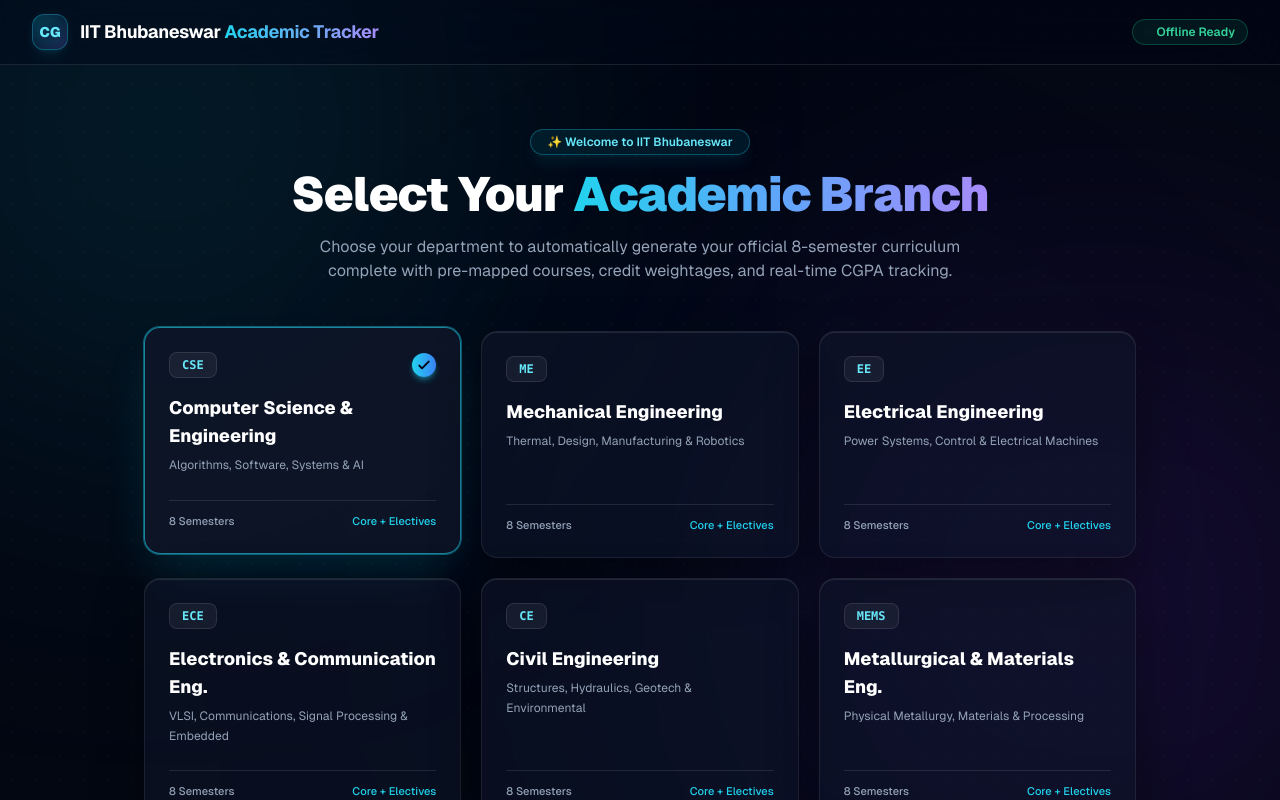
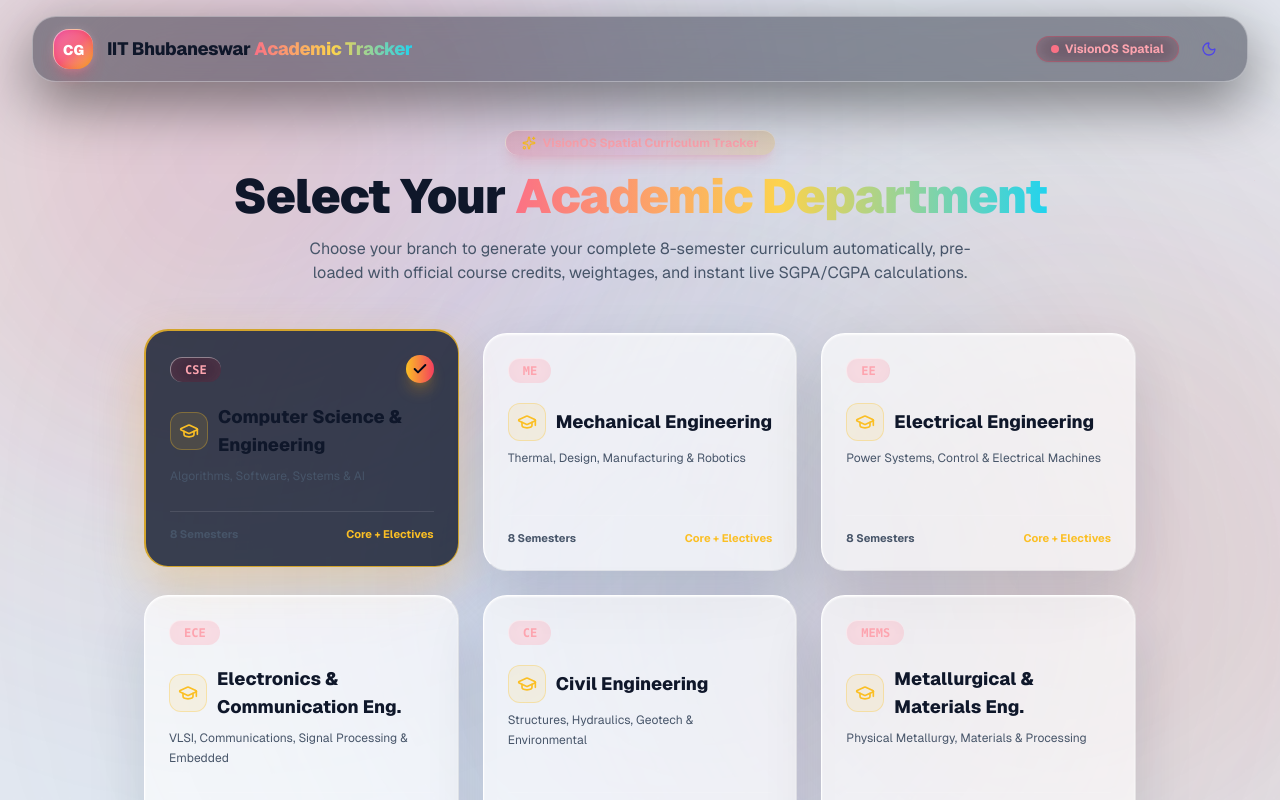
Before and after one commit to SusheelSagar4/iitbbs-cgpa-calculator, a Next.js app: page /dashboard in a window 1280 px wide. Shown: the top 800 px of the page. Built offline with nearby package versions, Linux system fonts and the light colour scheme.

Commit message:
Overhaul UI/UX to VisionOS Spatial Glassmorphism with 3D specular light bevels and floating sunset orbs

```diff
--- a/package.json
+++ b/package.json
@@ -11,6 +11,7 @@
   "dependencies": {
     "@supabase/ssr": "^0.12.3",
     "@supabase/supabase-js": "^2.110.8",
+    "lucide-react": "^1.27.0",
     "next": "14.2.35",
     "react": "^18",
     "react-dom": "^18"
--- a/src/app/dashboard/layout.tsx
+++ b/src/app/dashboard/layout.tsx
@@ -1,51 +1,68 @@
+import { ThemeProvider } from '@/components/ThemeProvider'
+import ThemeToggle from '@/components/ThemeToggle'
+
 export default function DashboardLayout({
   children,
 }: {
   children: React.ReactNode
 }) {
   return (
-    <div className="relative min-h-screen bg-[#030712] text-slate-100 selection:bg-cyan-500/30 selection:text-cyan-200">
-      {/* Ambient Radial Gradient Mesh Background */}
+    <ThemeProvider>
+      <div className="relative min-h-screen bg-[var(--bg-main)] text-[var(--text-main)] selection:bg-rose-500/30 selection:text-rose-200">
+        {/* Multi-Layered Glowing 3D Sunset Orbs Background (Reference Image 1) */}
         <div className="fixed inset-0 pointer-events-none z-0 overflow-hidden">
-        {/* Cyan Ambient Orb */}
-        <div className="absolute -top-40 -left-40 h-[600px] w-[600px] rounded-full bg-cyan-600/15 blur-[140px] animate-float-slow" />
-        {/* Violet Ambient Orb */}
-        <div className="absolute top-1/3 -right-40 h-[650px] w-[650px] rounded-full bg-purple-600/15 blur-[160px] animate-float-reverse" />
-        {/* Blue Center Glow */}
-        <div className="absolute -bottom-40 left-1/3 h-[700px] w-[700px] rounded-full bg-blue-600/10 blur-[180px] animate-pulse-glow" />
-        {/* Fine Grain Overlay */}
-        <div className="absolute inset-0 bg-[radial-gradient(rgba(255,255,255,0.03)_1px,transparent_1px)] [background-size:24px_24px] opacity-70" />
+          {/* Sunset Magenta/Pink Glowing Orb */}
+          <div className="absolute -top-32 -left-32 h-[650px] w-[650px] rounded-full bg-gradient-to-br from-pink-500/30 via-rose-600/20 to-orange-500/30 blur-[130px] animate-orb-1 opacity-80" />
+
+          {/* Sunset Orange/Gold Glowing Orb */}
+          <div className="absolute top-1/4 -right-40 h-[700px] w-[700px] rounded-full bg-gradient-to-br from-amber-400/25 via-orange-500/20 to-rose-600/25 blur-[150px] animate-orb-2 opacity-75" />
+
+          {/* Deep Cyan/Violet Center Orb */}
+          <div className="absolute -bottom-40 left-1/4 h-[750px] w-[750px] rounded-full bg-gradient-to-br from-cyan-500/20 via-blue-600/20 to-purple-600/25 blur-[170px] animate-orb-pulse opacity-70" />
+
+          {/* VisionOS Subtle Geometric Concentric Rings (Reference Image 1) */}
+          <div className="absolute top-12 left-1/2 -translate-x-1/2 h-[800px] w-[800px] rounded-full border border-white/[0.04] pointer-events-none" />
+          <div className="absolute top-24 left-1/2 -translate-x-1/2 h-[600px] w-[600px] rounded-full border border-white/[0.03] pointer-events-none" />
+
+          {/* Soft Mesh Overlay */}
+          <div className="absolute inset-0 bg-[radial-gradient(rgba(255,255,255,0.04)_1px,transparent_1px)] [background-size:28px_28px]" />
         </div>
 
-      {/* Sticky Glass Navigation Header */}
-      <header className="sticky top-0 z-40 border-b border-white/10 bg-slate-950/40 backdrop-blur-2xl transition-all">
-        <div className="mx-auto flex max-w-7xl items-center justify-between px-4 py-3.5 sm:px-6 lg:px-8">
-          <div className="flex items-center gap-3">
-            {/* Brand Glass Icon */}
-            <div className="relative flex h-9 w-9 items-center justify-center rounded-xl border border-cyan-400/30 bg-gradient-to-br from-cyan-500/20 via-blue-500/10 to-violet-500/20 text-sm font-black text-cyan-300 shadow-lg shadow-cyan-500/10">
+        {/* Floating VisionOS Navigation Capsule (Reference Image 3) */}
+        <div className="sticky top-4 z-40 mx-auto max-w-7xl px-4 sm:px-6 lg:px-8">
+          <header className="rounded-3xl border-t border-l border-white/35 border-r border-b border-white/10 bg-slate-950/40 backdrop-blur-3xl shadow-[0_20px_60px_rgba(0,0,0,0.5)] transition-all duration-300">
+            <div className="flex items-center justify-between px-5 py-3">
+              <div className="flex items-center gap-3.5">
+                {/* 3D Glossy Sunset Brand Capsule */}
+                <div className="relative flex h-10 w-10 items-center justify-center rounded-2xl border-t border-l border-white/50 bg-gradient-to-br from-pink-500 via-rose-500 to-amber-500 text-sm font-black text-white shadow-lg shadow-rose-500/30">
                   <span className="relative z-10">CG</span>
-              <div className="absolute inset-0 rounded-xl bg-cyan-400/10 blur-sm" />
+                  <div className="absolute inset-0 rounded-2xl bg-white/20 blur-sm" />
                 </div>
                 <div>
-              <h1 className="text-base font-bold tracking-tight text-white sm:text-lg">
-                IIT Bhubaneswar <span className="bg-gradient-to-r from-cyan-400 to-violet-400 bg-clip-text text-transparent">Academic Tracker</span>
+                  <h1 className="text-base font-extrabold tracking-tight text-[var(--text-main)] sm:text-lg">
+                    IIT Bhubaneswar <span className="bg-gradient-to-r from-rose-400 via-amber-300 to-cyan-400 bg-clip-text text-transparent">Academic Tracker</span>
                   </h1>
                 </div>
               </div>
 
-          <div className="flex items-center gap-2">
-            <span className="inline-flex items-center gap-1.5 rounded-full border border-emerald-500/30 bg-emerald-500/10 px-3 py-1 text-xs font-semibold text-emerald-400 backdrop-blur-md">
-              <span className="h-1.5 w-1.5 rounded-full bg-emerald-400 animate-ping" />
-              Offline Ready
+              <div className="flex items-center gap-3">
+                <span className="hidden sm:inline-flex items-center gap-1.5 rounded-full border border-rose-500/30 bg-rose-500/10 px-3.5 py-1 text-xs font-bold text-rose-300 backdrop-blur-md shadow-sm">
+                  <span className="h-2 w-2 rounded-full bg-rose-400 animate-ping" />
+                  VisionOS Spatial
                 </span>
+
+                {/* Sun / Moon Theme Toggle */}
+                <ThemeToggle />
               </div>
             </div>
           </header>
+        </div>
 
         {/* Main Content Area */}
         <main className="relative z-10 mx-auto max-w-7xl px-4 py-8 sm:px-6 lg:px-8">
           {children}
         </main>
       </div>
+    </ThemeProvider>
   )
 }
--- a/src/app/globals.css
+++ b/src/app/globals.css
@@ -2,16 +2,39 @@
 @tailwind components;
 @tailwind utilities;
 
+/* VisionOS & Sunset Glassmorphism Design System Variables */
 :root {
-  --background: #030712;
-  --foreground: #f9fafb;
+  --bg-main: #060919;
+  --text-main: #f8fafc;
+  --text-muted: #94a3b8;
+  --vision-glass-bg: rgba(15, 23, 42, 0.45);
+  --vision-glass-border-top: rgba(255, 255, 255, 0.35);
+  --vision-glass-border-bottom: rgba(255, 255, 255, 0.08);
+  --vision-glass-panel-bg: rgba(6, 12, 28, 0.75);
+  --vision-glass-shadow: 0 30px 80px rgba(0, 0, 0, 0.6), inset 0 1px 1px rgba(255, 255, 255, 0.25);
+  --glass-input-bg: rgba(15, 23, 42, 0.5);
+  --glass-input-border: rgba(255, 255, 255, 0.15);
+}
+
+.light {
+  --bg-main: #e2e8f0;
+  --text-main: #0f172a;
+  --text-muted: #475569;
+  --vision-glass-bg: rgba(255, 255, 255, 0.65);
+  --vision-glass-border-top: rgba(255, 255, 255, 0.9);
+  --vision-glass-border-bottom: rgba(0, 0, 0, 0.06);
+  --vision-glass-panel-bg: rgba(255, 255, 255, 0.85);
+  --vision-glass-shadow: 0 25px 60px rgba(15, 23, 42, 0.12), inset 0 1px 2px rgba(255, 255, 255, 0.8);
+  --glass-input-bg: rgba(255, 255, 255, 0.75);
+  --glass-input-border: rgba(0, 0, 0, 0.12);
 }
 
 body {
-  color: var(--foreground);
-  background: var(--background);
+  color: var(--text-main);
+  background: var(--bg-main);
   font-family: var(--font-geist-sans), system-ui, -apple-system, BlinkMacSystemFont, 'Segoe UI', Roboto, sans-serif;
   overflow-x: hidden;
+  transition: background-color 0.4s ease, color 0.4s ease;
 }
 
 /* Custom Scrollbar for Glass Containers */
@@ -20,48 +43,53 @@
   height: 6px;
 }
 ::-webkit-scrollbar-track {
-  background: rgba(3, 7, 18, 0.4);
+  background: transparent;
 }
 ::-webkit-scrollbar-thumb {
-  background: rgba(255, 255, 255, 0.15);
+  background: rgba(255, 255, 255, 0.2);
   border-radius: 9999px;
 }
 ::-webkit-scrollbar-thumb:hover {
-  background: rgba(255, 255, 255, 0.3);
+  background: rgba(255, 255, 255, 0.4);
 }
 
-/* Ambient Radial Glow & Float Animations */
-@keyframes floatSlow {
+/* Vibrant 3D Floating Sunset Orbs Animations */
+@keyframes orbFloat1 {
   0%, 100% {
-    transform: translate(0, 0) scale(1);
+    transform: translate(0, 0) scale(1) rotate(0deg);
   }
-  50% {
-    transform: translate(30px, -20px) scale(1.08);
+  33% {
+    transform: translate(40px, -50px) scale(1.12) rotate(120deg);
+  }
+  66% {
+    transform: translate(-30px, 30px) scale(0.92) rotate(240deg);
   }
 }
 
-@keyframes floatReverse {
+@keyframes orbFloat2 {
   0%, 100% {
-    transform: translate(0, 0) scale(1);
+    transform: translate(0, 0) scale(1) rotate(0deg);
   }
   50% {
-    transform: translate(-25px, 25px) scale(0.95);
+    transform: translate(-50px, 40px) scale(1.15) rotate(-180deg);
   }
 }
 
-@keyframes pulseGlow {
+@keyframes orbPulse {
   0%, 100% {
-    opacity: 0.4;
+    opacity: 0.55;
+    transform: scale(1);
   }
   50% {
-    opacity: 0.7;
+    opacity: 0.85;
+    transform: scale(1.08);
   }
 }
 
 @keyframes modalScale {
   0% {
     opacity: 0;
-    transform: scale(0.95) translateY(10px);
+    transform: scale(0.94) translateY(12px);
   }
   100% {
     opacity: 1;
@@ -69,90 +97,94 @@
   }
 }
 
-.animate-float-slow {
-  animation: floatSlow 18s ease-in-out infinite;
+.animate-orb-1 {
+  animation: orbFloat1 20s ease-in-out infinite;
 }
 
-.animate-float-reverse {
-  animation: floatReverse 22s ease-in-out infinite;
+.animate-orb-2 {
+  animation: orbFloat2 26s ease-in-out infinite;
 }
 
-.animate-pulse-glow {
-  animation: pulseGlow 6s ease-in-out infinite;
+.animate-orb-pulse {
+  animation: orbPulse 8s ease-in-out infinite;
 }
 
 .animate-modal-scale {
   animation: modalScale 0.25s cubic-bezier(0.16, 1, 0.3, 1) forwards;
 }
 
-/* Glassmorphism Design System Utilities */
+/* VisionOS & Neumorphic Glassmorphism Utility Classes */
 @layer components {
-  .glass-card {
-    background: rgba(15, 23, 42, 0.55);
-    backdrop-filter: blur(20px);
-    -webkit-backdrop-filter: blur(20px);
-    border: 1px solid rgba(255, 255, 255, 0.08);
-    box-shadow: 0 20px 50px rgba(0, 0, 0, 0.4), inset 0 1px 0 rgba(255, 255, 255, 0.1);
+  /* VisionOS Spatial Glass Card with Specular Bevel Edge */
+  .vision-glass-card {
+    background: var(--vision-glass-bg);
+    backdrop-filter: blur(36px) saturate(160%);
+    -webkit-backdrop-filter: blur(36px) saturate(160%);
+    border-top: 1px solid var(--vision-glass-border-top);
+    border-left: 1px solid var(--vision-glass-border-top);
+    border-right: 1px solid var(--vision-glass-border-bottom);
+    border-bottom: 1px solid var(--vision-glass-border-bottom);
+    box-shadow: var(--vision-glass-shadow);
+    transition: all 0.35s cubic-bezier(0.16, 1, 0.3, 1);
   }
 
-  .glass-card-hover {
-    transition: all 0.3s cubic-bezier(0.16, 1, 0.3, 1);
+  .vision-glass-card-hover:hover {
+    transform: translateY(-4px) scale(1.005);
+    box-shadow: 0 40px 90px rgba(0, 0, 0, 0.65), inset 0 1px 2px rgba(255, 255, 255, 0.4);
+    border-top-color: rgba(255, 255, 255, 0.6);
+    border-left-color: rgba(255, 255, 255, 0.6);
   }
 
-  .glass-card-hover:hover {
-    transform: translateY(-3px);
-    border-color: rgba(255, 255, 255, 0.18);
-    box-shadow: 0 25px 60px rgba(0, 0, 0, 0.5), inset 0 1px 0 rgba(255, 255, 255, 0.2);
-  }
-
-  .glass-panel {
-    background: rgba(3, 7, 18, 0.75);
-    backdrop-filter: blur(24px);
-    -webkit-backdrop-filter: blur(24px);
-    border: 1px solid rgba(255, 255, 255, 0.12);
-    box-shadow: 0 25px 70px rgba(0, 0, 0, 0.6);
+  .vision-glass-panel {
+    background: var(--vision-glass-panel-bg);
+    backdrop-filter: blur(40px) saturate(180%);
+    -webkit-backdrop-filter: blur(40px) saturate(180%);
+    border-top: 1px solid var(--vision-glass-border-top);
+    border-left: 1px solid var(--vision-glass-border-top);
+    border-right: 1px solid var(--vision-glass-border-bottom);
+    border-bottom: 1px solid var(--vision-glass-border-bottom);
+    box-shadow: var(--vision-glass-shadow);
   }
 
   .glass-input {
-    background: rgba(15, 23, 42, 0.6);
-    backdrop-filter: blur(12px);
-    border: 1px solid rgba(255, 255, 255, 0.1);
-    color: #ffffff;
+    background: var(--glass-input-bg);
+    backdrop-filter: blur(16px);
+    border-top: 1px solid rgba(255, 255, 255, 0.25);
+    border-left: 1px solid rgba(255, 255, 255, 0.25);
+    border-right: 1px solid rgba(255, 255, 255, 0.08);
+    border-bottom: 1px solid rgba(255, 255, 255, 0.08);
+    color: var(--text-main);
     transition: all 0.2s ease;
   }
 
   .glass-input:focus {
     outline: none;
-    border-color: rgba(6, 182, 212, 0.6);
-    box-shadow: 0 0 20px rgba(6, 182, 212, 0.2), inset 0 1px 0 rgba(255, 255, 255, 0.15);
+    border-color: rgba(255, 140, 0, 0.7);
+    box-shadow: 0 0 25px rgba(255, 110, 50, 0.3);
   }
 
-  .glass-button-primary {
-    background: linear-gradient(135deg, #06b6d4 0%, #3b82f6 50%, #8b5cf6 100%);
-    box-shadow: 0 8px 25px rgba(6, 182, 212, 0.3);
+  /* Vibrant Sunset Gradient Buttons & Chips */
+  .pill-sunset {
+    background: linear-gradient(135deg, #ff5e62 0%, #ff9966 50%, #ff007a 100%);
+    color: #ffffff;
+    box-shadow: 0 8px 30px rgba(255, 94, 98, 0.4), inset 0 1px 1px rgba(255, 255, 255, 0.4);
     transition: all 0.25s cubic-bezier(0.16, 1, 0.3, 1);
   }
 
-  .glass-button-primary:hover {
-    transform: translateY(-1.5px) scale(1.01);
-    box-shadow: 0 12px 35px rgba(6, 182, 212, 0.45);
+  .pill-sunset:hover {
+    transform: translateY(-1.5px) scale(1.02);
+    box-shadow: 0 12px 38px rgba(255, 94, 98, 0.6), inset 0 1px 1px rgba(255, 255, 255, 0.6);
   }
 
-  .glass-button-primary:active {
-    transform: translateY(0) scale(0.99);
+  .pill-cyan {
+    background: linear-gradient(135deg, #00c6ff 0%, #0072ff 100%);
+    color: #ffffff;
+    box-shadow: 0 8px 25px rgba(0, 198, 255, 0.35), inset 0 1px 1px rgba(255, 255, 255, 0.4);
+    transition: all 0.25s cubic-bezier(0.16, 1, 0.3, 1);
   }
 
-  .glass-button-secondary {
-    background: rgba(255, 255, 255, 0.05);
-    backdrop-filter: blur(12px);
-    border: 1px solid rgba(255, 255, 255, 0.1);
-    color: #e2e8f0;
-    transition: all 0.2s ease;
-  }
-
-  .glass-button-secondary:hover {
-    background: rgba(255, 255, 255, 0.1);
-    border-color: rgba(255, 255, 255, 0.2);
-    color: #ffffff;
+  .pill-cyan:hover {
+    transform: translateY(-1.5px) scale(1.02);
+    box-shadow: 0 12px 35px rgba(0, 198, 255, 0.55), inset 0 1px 1px rgba(255, 255, 255, 0.6);
   }
 }
--- a/src/components/Onboarding.tsx
+++ b/src/components/Onboarding.tsx
@@ -3,6 +3,7 @@
 import { useState } from 'react'
 import { BRANCHES } from '@/data/coursesData'
 import { initializeLocalCurriculum, TrackerData } from '@/lib/storage'
+import { GraduationCap, Check, Sparkles, ArrowRight } from 'lucide-react'
 
 interface OnboardingProps {
   onCurriculumInitialized: (data: TrackerData) => void
@@ -25,19 +26,20 @@
     <div className="mx-auto max-w-5xl py-8 px-4 animate-modal-scale">
       {/* Onboarding Hero Section */}
       <div className="text-center space-y-4 mb-12">
-        <span className="inline-flex items-center gap-1.5 rounded-full border border-cyan-400/30 bg-cyan-500/10 px-4 py-1 text-xs font-semibold text-cyan-300 backdrop-blur-xl shadow-lg shadow-cyan-500/10">
-          ✨ Welcome to IIT Bhubaneswar
+        <span className="inline-flex items-center gap-1.5 rounded-full border-t border-l border-white/40 bg-gradient-to-r from-rose-500/20 via-pink-500/15 to-amber-500/20 px-4 py-1 text-xs font-bold text-rose-300 backdrop-blur-xl shadow-lg shadow-rose-500/15">
+          <Sparkles className="h-3.5 w-3.5 text-amber-400" />
+          VisionOS Spatial Curriculum Tracker
         </span>
-        <h2 className="text-3xl sm:text-5xl font-black tracking-tight text-white">
-          Select Your <span className="bg-gradient-to-r from-cyan-400 via-blue-400 to-violet-400 bg-clip-text text-transparent">Academic Branch</span>
+        <h2 className="text-3xl sm:text-5xl font-black tracking-tight text-[var(--text-main)]">
+          Select Your <span className="bg-gradient-to-r from-rose-400 via-amber-300 to-cyan-400 bg-clip-text text-transparent">Academic Department</span>
         </h2>
-        <p className="mx-auto max-w-2xl text-sm sm:text-base text-slate-400 leading-relaxed">
-          Choose your department to automatically generate your official 8-semester curriculum complete with pre-mapped courses, credit weightages, and real-time CGPA tracking.
+        <p className="mx-auto max-w-2xl text-sm sm:text-base text-[var(--text-muted)] leading-relaxed">
+          Choose your branch to generate your complete 8-semester curriculum automatically, pre-loaded with official course credits, weightages, and instant live SGPA/CGPA calculations.
         </p>
       </div>
 
-      {/* Glass Branch Selection Grid */}
-      <div className="grid grid-cols-1 gap-5 sm:grid-cols-2 lg:grid-cols-3 mb-12">
+      {/* VisionOS Spatial Glass Branch Grid */}
+      <div className="grid grid-cols-1 gap-6 sm:grid-cols-2 lg:grid-cols-3 mb-12">
         {BRANCHES.map((b) => {
           const isSelected = selectedBranchId === b.id
 
@@ -45,47 +47,50 @@
             <div
               key={b.id}
               onClick={() => setSelectedBranchId(b.id)}
-              className={`relative flex flex-col justify-between rounded-2xl p-6 transition-all duration-300 cursor-pointer glass-card ${
+              className={`relative flex flex-col justify-between rounded-3xl p-6 transition-all duration-300 cursor-pointer vision-glass-card ${
                 isSelected
-                  ? 'border-cyan-400/60 bg-slate-900/80 shadow-2xl shadow-cyan-500/20 ring-1 ring-cyan-400/40 translate-y-[-4px]'
-                  : 'hover:border-white/20 hover:bg-slate-900/60 hover:translate-y-[-2px]'
+                  ? 'border-t-2 border-l-2 border-amber-400/80 bg-slate-900/80 shadow-[0_20px_50px_rgba(245,158,11,0.25)] translate-y-[-4px]'
+                  : 'vision-glass-card-hover'
               }`}
             >
               <div>
                 <div className="flex items-center justify-between">
-                  <span className="rounded-lg border border-white/10 bg-white/5 px-3 py-1 text-xs font-mono font-bold text-cyan-300 backdrop-blur-md">
+                  <span className="rounded-xl border-t border-l border-white/40 bg-rose-500/15 px-3.5 py-1 text-xs font-mono font-extrabold text-rose-300 backdrop-blur-md">
                     {b.code}
                   </span>
                   {isSelected && (
-                    <span className="flex h-6 w-6 items-center justify-center rounded-full bg-gradient-to-r from-cyan-400 to-blue-500 text-slate-950 font-bold shadow-md shadow-cyan-400/40">
-                      <svg className="h-4 w-4" fill="none" stroke="currentColor" viewBox="0 0 24 24">
-                        <path strokeLinecap="round" strokeLinejoin="round" strokeWidth={3} d="M5 13l4 4L19 7" />
-                      </svg>
+                    <span className="flex h-7 w-7 items-center justify-center rounded-full bg-gradient-to-r from-amber-400 to-rose-500 text-slate-950 font-black shadow-lg shadow-amber-500/30">
+                      <Check className="h-4 w-4 stroke-[3]" />
                     </span>
                   )}
                 </div>
 
-                <h3 className="mt-4 text-lg font-extrabold text-white">{b.name}</h3>
-                <p className="mt-1.5 text-xs text-slate-400 leading-relaxed">
+                <div className="mt-5 flex items-center gap-2.5">
+                  <div className="p-2 rounded-xl bg-amber-400/10 border border-amber-400/30">
+                    <GraduationCap className="h-5 w-5 text-amber-400" />
+                  </div>
+                  <h3 className="text-lg font-extrabold text-[var(--text-main)]">{b.name}</h3>
+                </div>
+                <p className="mt-2 text-xs text-[var(--text-muted)] leading-relaxed">
                   {b.description}
                 </p>
               </div>
 
-              <div className="mt-6 border-t border-white/10 pt-3 flex items-center justify-between text-[11px] font-medium text-slate-400">
+              <div className="mt-6 border-t border-white/10 pt-3.5 flex items-center justify-between text-[11px] font-bold text-[var(--text-muted)]">
                 <span>8 Semesters</span>
-                <span className="text-cyan-400">Core + Electives</span>
+                <span className="text-amber-400">Core + Electives</span>
               </div>
             </div>
           )
         })}
       </div>
 
-      {/* Action CTA */}
+      {/* Action CTA Sunset Pill */}
       <div className="flex flex-col items-center gap-4">
         <button
           onClick={handleGenerateCurriculum}
           disabled={isGenerating}
-          className="glass-button-primary rounded-2xl px-10 py-4 text-base font-extrabold text-white shadow-2xl focus:outline-none disabled:opacity-50"
+          className="pill-sunset rounded-full px-12 py-4 text-base font-black tracking-wide focus:outline-none disabled:opacity-50"
         >
           {isGenerating ? (
             <span className="flex items-center gap-3">
@@ -93,15 +98,15 @@
                 <circle className="opacity-25" cx="12" cy="12" r="10" stroke="currentColor" strokeWidth="4" />
                 <path className="opacity-75" fill="currentColor" d="M4 12a8 8 0 018-8v8H4z" />
               </svg>
-              Generating 8-Semester Curriculum...
+              Generating Spatial Curriculum...
             </span>
           ) : (
             <span className="flex items-center gap-2">
-              Initialize Complete Curriculum &rarr;
+              Initialize 8-Semester Curriculum <ArrowRight className="h-5 w-5" />
             </span>
           )}
         </button>
-        <p className="text-xs text-slate-500 font-medium">
+        <p className="text-xs text-[var(--text-muted)] font-semibold">
           Instant 0ms local setup • No signup required • Fully customizable
         </p>
       </div>
--- /dev/null
+++ b/src/components/ThemeProvider.tsx
@@ -0,0 +1,62 @@
+'use client'
+
+import { createContext, useContext, useEffect, useState } from 'react'
+
+type Theme = 'dark' | 'light'
+
+interface ThemeContextType {
+  theme: Theme
+  toggleTheme: () => void
+}
+
+const ThemeContext = createContext<ThemeContextType>({
+  theme: 'dark',
+  toggleTheme: () => {},
+})
+
+const THEME_STORAGE_KEY = 'iitbbs_theme_mode'
+
+export function ThemeProvider({ children }: { children: React.ReactNode }) {
+  const [theme, setTheme] = useState<Theme>('dark')
+  const [mounted, setMounted] = useState(false)
+
+  useEffect(() => {
+    // Check localStorage preference or fallback to system preference
+    const saved = localStorage.getItem(THEME_STORAGE_KEY) as Theme | null
+    if (saved === 'light' || saved === 'dark') {
+      setTheme(saved)
+    } else {
+      const prefersDark = window.matchMedia('(prefers-color-scheme: dark)').matches
+      setTheme(prefersDark ? 'dark' : 'light')
+    }
+    setMounted(true)
+  }, [])
+
+  useEffect(() => {
+    if (!mounted) return
+
+    const root = document.documentElement
+    if (theme === 'dark') {
+      root.classList.add('dark')
+      root.classList.remove('light')
+    } else {
+      root.classList.add('light')
+      root.classList.remove('dark')
+    }
+    localStorage.setItem(THEME_STORAGE_KEY, theme)
+  }, [theme, mounted])
+
+  const toggleTheme = () => {
+    setTheme((prev) => (prev === 'dark' ? 'light' : 'dark'))
+  }
+
+  return (
+    <ThemeContext.Provider value={{ theme, toggleTheme }}>
+      {children}
+    </ThemeContext.Provider>
+  )
+}
+
+export function useTheme() {
+  return useContext(ThemeContext)
+}
--- /dev/null
+++ b/src/components/ThemeToggle.tsx
@@ -0,0 +1,24 @@
+'use client'
+
+import { useTheme } from './ThemeProvider'
+import { Sun, Moon } from 'lucide-react'
+
+export default function ThemeToggle() {
+  const { theme, toggleTheme } = useTheme()
+
+  return (
+    <button
+      type="button"
+      onClick={toggleTheme}
+      aria-label="Toggle Light and Dark Mode"
+      title={`Switch to ${theme === 'dark' ? 'Light' : 'Dark'} Mode`}
+      className="relative flex h-9 w-9 items-center justify-center rounded-xl glass-button-secondary transition-all hover:scale-105 active:scale-95"
+    >
+      {theme === 'dark' ? (
+        <Sun className="h-4 w-4 text-amber-400 transition-transform duration-300 rotate-0 hover:rotate-90" />
+      ) : (
+        <Moon className="h-4 w-4 text-indigo-600 transition-transform duration-300 rotate-0 hover:-rotate-12" />
+      )}
+    </button>
+  )
+}
```
Also changed, not shown: src/components/AddCourseModal.tsx (+58 -57 lines), src/components/CurriculumDashboard.tsx (+58 -57 lines), src/components/GradeSelector.tsx (+7 -5 lines), 1 other file (tests, documents, lock files or other folders). Lines whose indentation alone changed are shown as unchanged.
